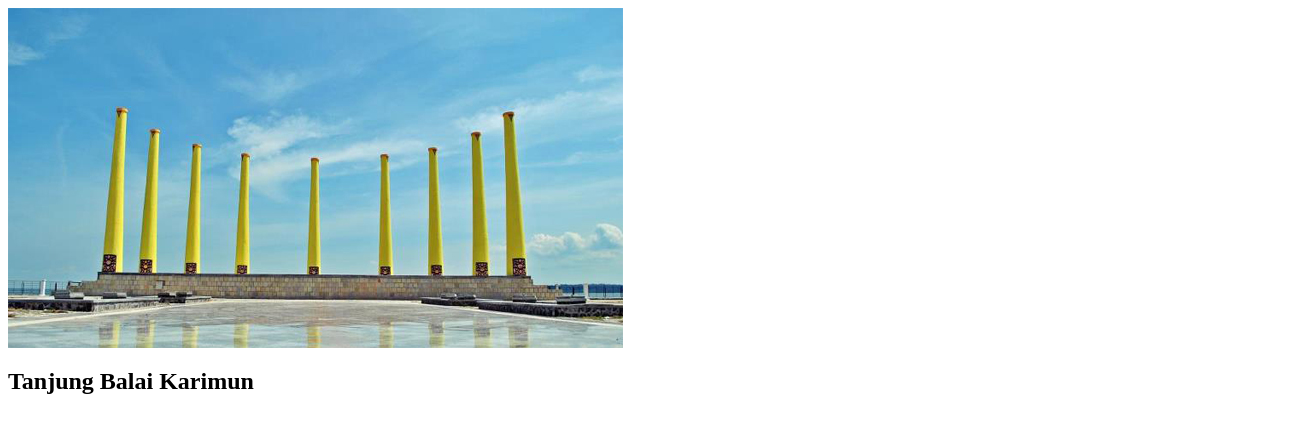
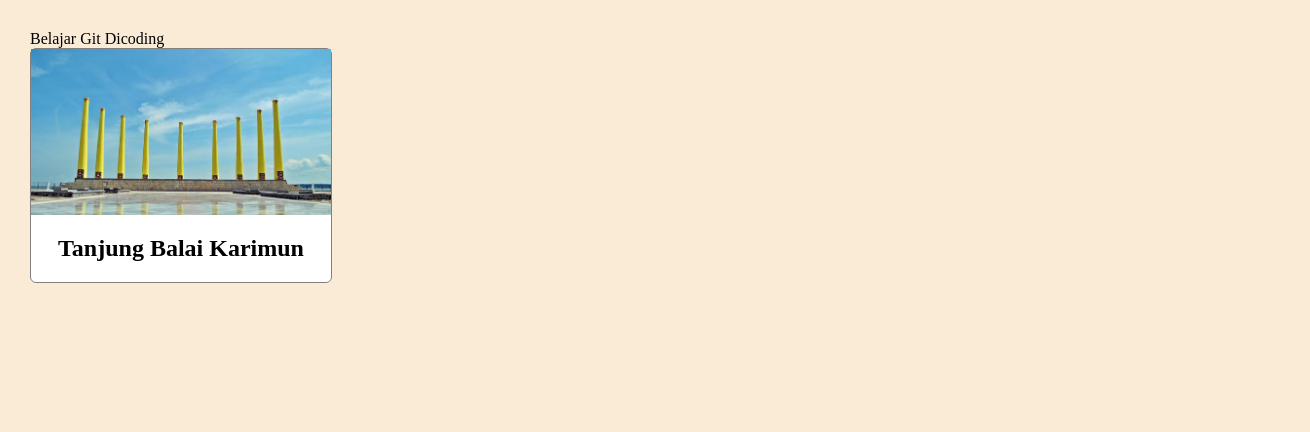
Before and after one commit to mohammadrizalrizwan/my-repo-dicoding, a plain HTML site: page index.html in a window 1280 px wide. Shown: the whole page, 1310 px wide, since content can reach past the window. Drawn offline with Linux system fonts and the light colour scheme.

Commit message:
added initial style.css to style the profile

```diff
--- a/index.html
+++ b/index.html
@@ -1,6 +1,7 @@
 <html>
     <head>
-
+        <link rel="stylesheet" href="style.css">
+        <head>Belajar Git Dicoding</head>
     </head>
     <body>
         <div id="profile-container">
--- /dev/null
+++ b/style.css
@@ -0,0 +1,21 @@
+body{
+    width: 100%;
+    margin: 30px;
+    background-color: antiquewhite;
+}
+
+#profile-container{
+    max-width: 300px;
+    background-color: white;
+    border: 1px solid grey;
+    border-radius: 6px;
+}
+
+#profile-image{
+    width: 100%;
+    height: auto;
+}
+
+#profile-name{
+    text-align: center;
+}
```
